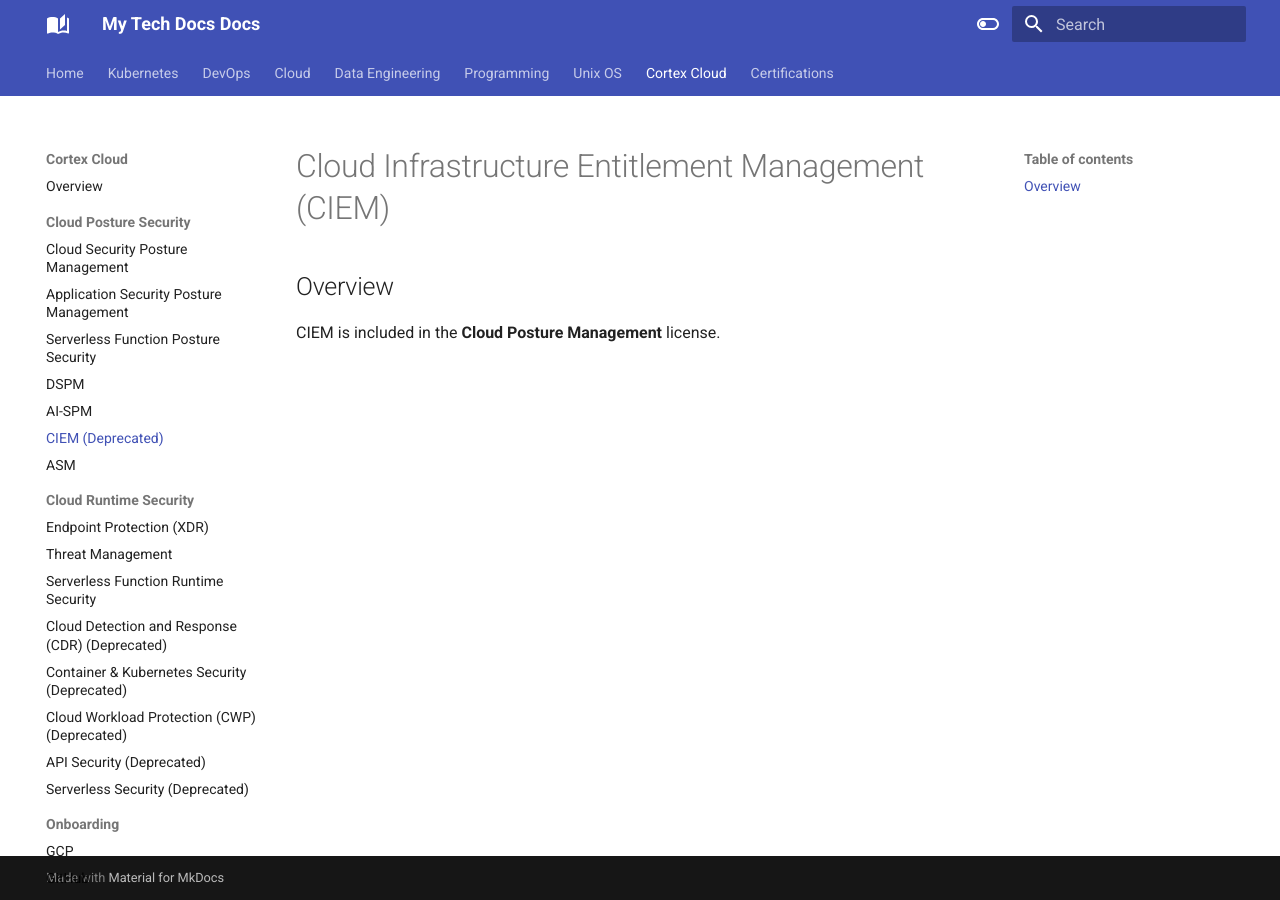
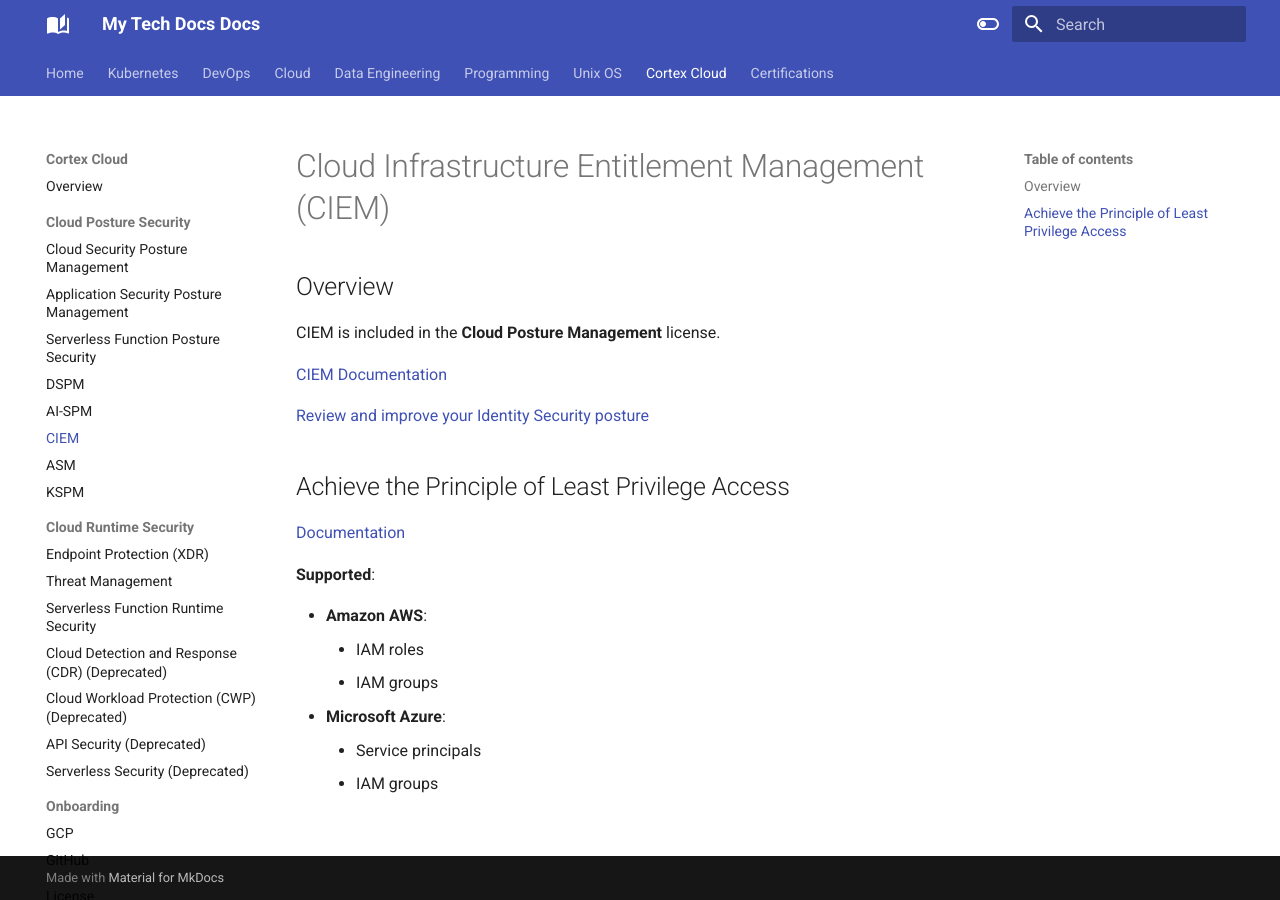
Before and after one commit to fdmsantos/mytechdocs, an MkDocs documentation site: the page built from docs/cortexcloud/cloud-posture/ciem.md, in a window 1280 px wide. Built offline with MkDocs 1.6.1 and Material for MkDocs 9.7.7, drawn with Linux system fonts in a browser that asks for light colours.

Commit message:
Add KSPM

```diff
--- a/docs/cortexcloud/cloud-posture/ciem.md
+++ b/docs/cortexcloud/cloud-posture/ciem.md
@@ -3,3 +3,20 @@
 ## Overview
 
 CIEM is included in the **Cloud Posture Management** license.
+
+[CIEM Documentation](https://docs-cortex.paloaltonetworks.com/r/Cortex-CLOUD/Cortex-Cloud-Runtime-Security-Documentation/Cortex-Cloud-Identity-Security)
+
+[Review and improve your Identity Security posture](https://docs-cortex.paloaltonetworks.com/r/Cortex-CLOUD/Cortex-Cloud-Runtime-Security-Documentation/Review-and-improve-your-Identity-Security-posture)
+
+## Achieve the Principle of Least Privilege Access
+
+[Documentation](https://docs-cortex.paloaltonetworks.com/r/Cortex-CLOUD/Cortex-Cloud-Runtime-Security-Documentation/Achieve-the-principle-of-least-privilege-access)
+
+**Supported**:
+
+- **Amazon AWS**:
+    - IAM roles
+    - IAM groups
+- **Microsoft Azure**:
+    - Service principals
+    - IAM groups
--- a/mkdocs.yml
+++ b/mkdocs.yml
@@ -114,14 +114,14 @@ nav:
           - Serverless Function Posture Security: cortexcloud/cloud-posture/serverless-posture.md
           - DSPM: cortexcloud/cloud-posture/dspm.md
           - AI-SPM: cortexcloud/cloud-posture/ai-spm.md
-          - CIEM (Deprecated): cortexcloud/cloud-posture/ciem.md
+          - CIEM: cortexcloud/cloud-posture/ciem.md
           - ASM: cortexcloud/cloud-posture/asm.md
+          - KSPM: cortexcloud/cloud-posture/kspm.md
       - Cloud Runtime Security:
           - Endpoint Protection (XDR): cortexcloud/cloud-runtime/endpoint-protection.md
           - Threat Management: cortexcloud/cloud-runtime/threat-management.md
           - Serverless Function Runtime Security: cortexcloud/cloud-runtime/serverless-runtime.md
           - Cloud Detection and Response (CDR) (Deprecated): cortexcloud/cloud-runtime/cdr.md
-          - Container & Kubernetes Security (Deprecated): cortexcloud/cloud-runtime/container-kubernetes.md
           - Cloud Workload Protection (CWP) (Deprecated): cortexcloud/cloud-runtime/cwp.md
           - API Security (Deprecated): cortexcloud/cloud-runtime/api-security.md
           - Serverless Security (Deprecated): cortexcloud/cloud-runtime/serverless.md
```
Also changed, not shown: docs/cortexcloud/cloud-posture/kspm.md (added, +14 -0 lines), docs/cortexcloud/cloud-runtime/container-kubernetes.md (deleted, +0 -1 lines), docs/cortexcloud/cloud-runtime/endpoint-protection.md (+2 -0 lines), docs/cortexcloud/cortexcloud.md (+6 -1 lines).
